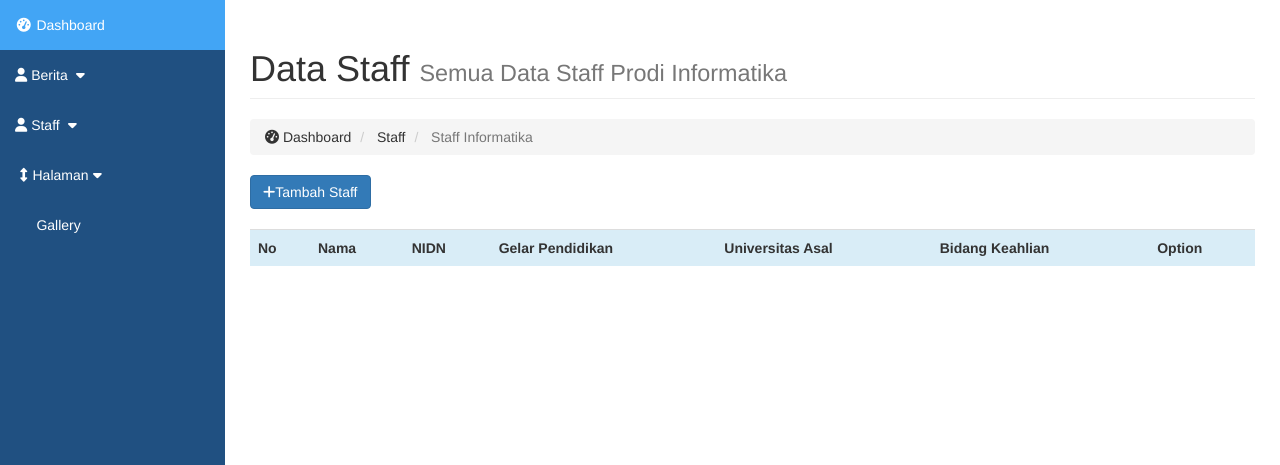
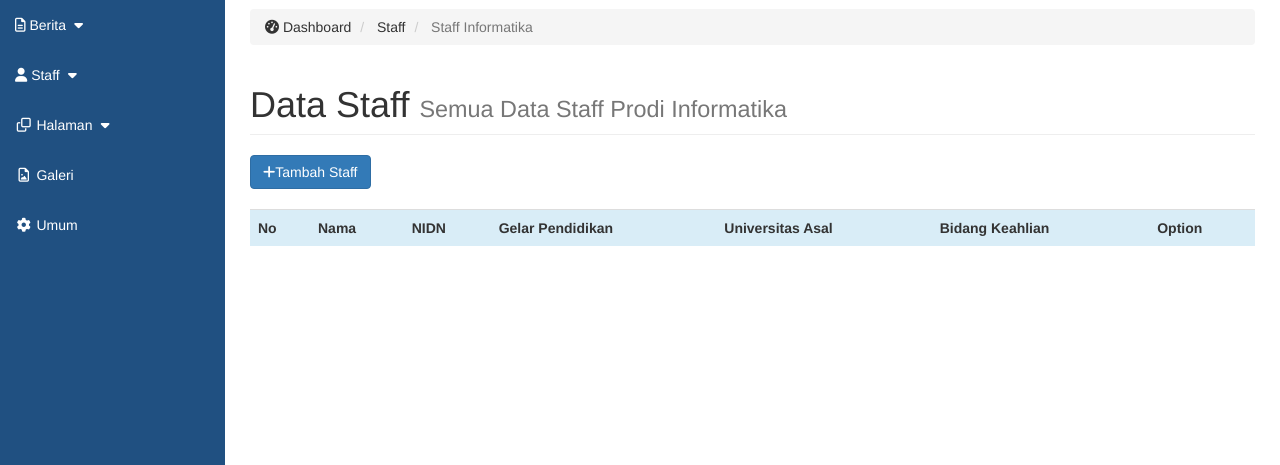
Before and after one commit to fikrikhaidir/informatika-web, a Django app: page /dashboard/staff/ in a window 1280 px wide. Shown: the part 51-516 px from the top of the page. Run offline with Django 3.2, Linux system fonts and the light colour scheme; grey boxes labelled with a size stand in for pictures from a placeholder-image service; data that the repository does not hold is empty; some libraries are stand-ins or nearby versions.

Commit message:
fixing dashboard

```diff
--- a/templates/base.html
+++ b/templates/base.html
@@ -97,8 +97,8 @@
                     						<ul>
                     							<li class="dropdown-header">Downloadable</li>
                                   <li class="divider"></li>
-                    							<li><a href="#">Kalender Akademik</a></li>
-                    							<li><a href="#">Daftar Mata Kuliah</a></li>
+                    							<li><a href="#">Kalender Akademik &nbsp;<span class="label label-warning"> Coming Soon </span></a> </li>
+                    							<li><a href="#">Daftar Mata Kuliah &nbsp;<span class="label label-warning"> Coming Soon </span></a></li>
                     						</ul>
                     					</li>
                     				</ul>
--- a/templates/dashboard/alumni.html
+++ b/templates/dashboard/alumni.html
@@ -9,9 +9,6 @@
                 <!-- Page Heading -->
                 <div class="row">
                     <div class="col-lg-12">
-                        <h1 class="page-header">
-                            Data Alumni <small>Semua Data Alumni</small>
-                        </h1>
                         <ol class="breadcrumb">
                         <li>
                                 <i class="fa fa-dashboard"></i> Dashboard
@@ -23,6 +20,9 @@
                                 <i class=""></i> Alumni
                             </li>
                         </ol>
+                        <h1 class="page-header">
+                            Data Alumni <small>Semua Data Alumni</small>
+                        </h1>
                     </div>
                     <div class="col-lg-12">
 
--- a/templates/dashboard/berita/berita.html
+++ b/templates/dashboard/berita/berita.html
@@ -9,9 +9,6 @@
                 <!-- Page Heading -->
                 <div class="row">
                     <div class="col-lg-12">
-                        <h1 class="page-header">
-                            Manajemen Berita <small>Semua Berita Staff Prodi Informatika</small>
-                        </h1>
                         <ol class="breadcrumb">
                         <li>
                                 <i class="fa fa-dashboard"></i> Dashboard
@@ -23,6 +20,9 @@
                                 <i class=""></i> Berita
                             </li>
                         </ol>
+                        <h1 class="page-header">
+                            Manajemen Berita <small>Semua Berita Staff Prodi Informatika</small>
+                        </h1>
                     </div>
 
 
--- a/templates/dashboard/berita/buat_berita.html
+++ b/templates/dashboard/berita/buat_berita.html
@@ -10,9 +10,6 @@
                 <!-- Page Heading -->
                 <div class="row">
                     <div class="col-lg-12">
-                        <h1 class="page-header">
-                            Manajemen Berita <small>Semua Berita Prodi Informatika</small>
-                        </h1>
                         <ol class="breadcrumb">
                         <li>
                                 <i class="fa fa-dashboard"></i> Dashboard
@@ -24,6 +21,9 @@
                                 <i class=""></i> Berita
                             </li>
                         </ol>
+                        <h1 class="page-header">
+                            Manajemen Berita <small>Semua Berita Prodi Informatika</small>
+                        </h1>
                     </div>
                     <div class="col-lg-12">
                     <div class="panel-body">
--- a/templates/dashboard/berita/detail_berita.html
+++ b/templates/dashboard/berita/detail_berita.html
@@ -9,9 +9,6 @@
                 <!-- Page Heading -->
                 <div class="row">
                     <div class="col-lg-12">
-                        <h1 class="page-header">
-                           Manajemen Pengumuman <small>Semua Pengumuman Staff Prodi Informatika</small>
-                        </h1>
                         <ol class="breadcrumb">
                         <li>
                                 <i class="fa fa-dashboard"></i> Dashboard
@@ -23,6 +20,9 @@
                                 <i class=""></i> Pengumuman
                             </li>
                         </ol>
+                        <h1 class="page-header">
+                           Manajemen Pengumuman <small>Semua Pengumuman Staff Prodi Informatika</small>
+                        </h1>
                     </div>
 
 
--- a/templates/dashboard/berita/pengumuman.html
+++ b/templates/dashboard/berita/pengumuman.html
@@ -9,9 +9,6 @@
                 <!-- Page Heading -->
                 <div class="row">
                     <div class="col-lg-12">
-                        <h1 class="page-header">
-                           Manajemen Pengumuman <small>Semua Pengumuman Staff Prodi Informatika</small>
-                        </h1>
                         <ol class="breadcrumb">
                         <li>
                                 <i class="fa fa-dashboard"></i> Dashboard
@@ -23,6 +20,9 @@
                                 <i class=""></i> Pengumuman
                             </li>
                         </ol>
+                        <h1 class="page-header">
+                           Manajemen Pengumuman <small>Semua Pengumuman Staff Prodi Informatika</small>
+                        </h1>
                     </div>
 
 
--- a/templates/dashboard/gallery/detail_gallery.html
+++ b/templates/dashboard/gallery/detail_gallery.html
@@ -9,9 +9,6 @@
                 <!-- Page Heading -->
                 <div class="row">
                     <div class="col-lg-12">
-                        <h1 class="page-header">
-                            Gallery <small>Semua Dokumentasi Gallery</small>
-                        </h1>
                         <ol class="breadcrumb">
                         <li>
                                 <i class="fa fa-dashboard"></i> Dashboard
@@ -24,6 +21,9 @@
                             </li>
 
                         </ol>
+                        <h1 class="page-header">
+                            Gallery <small>Semua Dokumentasi Gallery</small>
+                        </h1>
                     </div>
                     <div class="col-lg-12">
                     <div class="panel panel-body">
--- a/templates/dashboard/gallery/list_gallery.html
+++ b/templates/dashboard/gallery/list_gallery.html
@@ -9,9 +9,6 @@
                 <!-- Page Heading -->
                 <div class="row">
                     <div class="col-lg-12">
-                        <h1 class="page-header">
-                            Gallery <small>Semua Dokumentasi Prodi Informatika</small>
-                        </h1>
                         <ol class="breadcrumb">
                         <li>
                                 <i class="fa fa-dashboard"></i> Dashboard
@@ -21,6 +18,9 @@
                             </li>
 
                         </ol>
+                        <h1 class="page-header">
+                            Gallery <small>Semua Dokumentasi Prodi Informatika</small>
+                        </h1>
                     </div>
 
 
--- a/templates/dashboard/gallery/tambah_gallery.html
+++ b/templates/dashboard/gallery/tambah_gallery.html
@@ -10,9 +10,6 @@
                 <!-- Page Heading -->
                 <div class="row">
                     <div class="col-lg-12">
-                        <h1 class="page-header">
-                            Manajemen Gallery <small>Semua Dokumentasi Informatika</small>
-                        </h1>
                         <ol class="breadcrumb">
                         <li>
                                 <i class="fa fa-dashboard"></i> Dashboard
@@ -24,6 +21,9 @@
                                 <i class=""></i> Tambah Gallery
                             </li>
                         </ol>
+                        <h1 class="page-header">
+                            Manajemen Gallery <small>Semua Dokumentasi Informatika</small>
+                        </h1>
                     </div>
                     <div class="col-lg-12">
                     <div class="panel-body">
--- a/templates/dashboard/index.html
+++ b/templates/dashboard/index.html
@@ -18,9 +18,7 @@
     <script src="https://use.fontawesome.com/03ed5c9479.js"></script>
 
     <!-- Custom CSS -->
-    <link href="{% static 'css/admin/sb-admin.css' %}" rel="stylesheet">
-    {% block css %}
-    {% endblock css %}
+    <link href="{% static 'css/admin/sb-admin.css' %}" rel="stylesheet"> {% block css %} {% endblock css %}
 </head>
 
 <body>
@@ -37,7 +35,7 @@
                     <span class="icon-bar"></span>
                     <span class="icon-bar"></span>
                 </button>
-                <a class="navbar-brand" href="index.html">Dashboard</a>
+                <a class="navbar-brand" href="{% url 'home:dashboard' %}">Dashboard</a>
             </div>
             <!-- Top Menu Items -->
             <ul class="nav navbar-right top-nav">
@@ -143,11 +141,8 @@
             <!-- Sidebar Menu Items - These collapse to the responsive navigation menu on small screens -->
             <div class="collapse navbar-collapse navbar-ex1-collapse">
                 <ul class="nav navbar-nav side-nav">
-                    <li class="active">
-                        <a href="index.html"><i class="fa fa-fw fa-dashboard"></i> Dashboard</a>
-                    </li>
                     <li>
-                        <a href="javascript:;" data-toggle="collapse" data-target="#berita"><i class="fa fa-user"></i> Berita <i class="fa fa-fw fa-caret-down"></i></a>
+                        <a href="javascript:;" data-toggle="collapse" data-target="#berita"><i class="fa fa-file-text-o"></i> Berita <i class="fa fa-fw fa-caret-down"></i></a>
                         <ul id="berita" class="collapse">
                             <li>
                                 <a href="{% url 'dashboard:berita'%}">Berita</a>
@@ -174,7 +169,7 @@
                         </ul>
                     </li>
                     <li>
-                        <a href="javascript:;" data-toggle="collapse" data-target="#home"><i class="fa fa-fw fa-arrows-v"></i>Halaman<i class="fa fa-fw fa-caret-down"></i></a>
+                        <a href="javascript:;" data-toggle="collapse" data-target="#home"><i class="fa fa-fw fa-clone"></i> Halaman <i class="fa fa-fw fa-caret-down"></i></a>
                         <ul id="home" class="collapse">
                             <li>
                                 <a href="#">Profil</a>
@@ -190,10 +185,13 @@
                             </li>
                         </ul>
                     </li>
+
                     <li>
-                        <a href="{% url 'dashboard:gallery' %}"><i class="fa fa-fw fa-picture"></i> Gallery</a>
+                        <a href="{% url 'dashboard:gallery' %}"><i class="fa fa-fw fa-file-image-o"></i> Galeri</a>
                     </li>
-
+                    <li>
+                        <a href="{% url 'dashboard:gallery' %}"><i class="fa fa-fw fa-cog"></i> Umum</a>
+                    </li>
                 </ul>
             </div>
             <!-- /.navbar-collapse -->
@@ -207,7 +205,7 @@
 
         </div>
         <!-- /#page-wrapper -->
-{% endblock content %}
+        {% endblock content %}
     </div>
     <!-- /#wrapper -->
 
@@ -216,8 +214,7 @@
     <script src="https://code.jquery.com/jquery-3.2.1.min.js"></script>
     <script src="https://maxcdn.bootstrapcdn.com/bootstrap/3.3.7/js/bootstrap.min.js"></script>
     <script src="{% static 'js/dropdown.js' %}"></script>
-    {% block scripts %}
-    {% endblock scripts %}
+    {% block scripts %} {% endblock scripts %}
 
 </body>
 
--- a/templates/dashboard/kurikulum/buat_kurikulum.html
+++ b/templates/dashboard/kurikulum/buat_kurikulum.html
@@ -10,9 +10,6 @@
                 <!-- Page Heading -->
                 <div class="row">
                     <div class="col-lg-12">
-                        <h1 class="page-header">
-                            Manajemen Kurikulum <small>Semua Manajemen Kurikulum</small>
-                        </h1>
                         <ol class="breadcrumb">
                         <li>
                                 <i class="fa fa-dashboard"></i> Dashboard
@@ -24,6 +21,9 @@
                                 <i class=""></i> Kurikulum
                             </li>
                         </ol>
+                        <h1 class="page-header">
+                            Manajemen Kurikulum <small>Semua Manajemen Kurikulum</small>
+                        </h1>
                     </div>
                     <div class="col-lg-12">
                     <div class="panel-body">
--- a/templates/dashboard/kurikulum/list_kurikulum.html
+++ b/templates/dashboard/kurikulum/list_kurikulum.html
@@ -9,9 +9,6 @@
                 <!-- Page Heading -->
                 <div class="row">
                     <div class="col-lg-12">
-                        <h1 class="page-header">
-                            Gallery <small>Semua Dokumentasi Prodi Informatika</small>
-                        </h1>
                         <ol class="breadcrumb">
                         <li>
                                 <i class="fa fa-dashboard"></i> Dashboard
@@ -21,6 +18,9 @@
                             </li>
 
                         </ol>
+                        <h1 class="page-header">
+                            Gallery <small>Semua Dokumentasi Prodi Informatika</small>
+                        </h1>
                     </div>
 
 
--- a/templates/dashboard/staff/detail_staff.html
+++ b/templates/dashboard/staff/detail_staff.html
@@ -9,9 +9,6 @@
                 <!-- Page Heading -->
                 <div class="row">
                     <div class="col-lg-12">
-                        <h1 class="page-header">
-                            Data Alumni <small>Semua Data Alumni</small>
-                        </h1>
                         <ol class="breadcrumb">
                         <li>
                                 <i class="fa fa-dashboard"></i> Dashboard
@@ -26,6 +23,9 @@
                                 <i class=""></i> Detail Staff Informatika
                             </li>
                         </ol>
+                        <h1 class="page-header">
+                            Data Alumni <small>Semua Data Alumni</small>
+                        </h1>
                     </div>
                     <div class="col-lg-12">
                     <div class="panel panel-body">
--- a/templates/dashboard/staff/dosen_tetap.html
+++ b/templates/dashboard/staff/dosen_tetap.html
@@ -9,9 +9,6 @@
                 <!-- Page Heading -->
                 <div class="row">
                     <div class="col-lg-12">
-                        <h1 class="page-header">
-                            Data Alumni <small>Semua Data Alumni</small>
-                        </h1>
                         <ol class="breadcrumb">
                         <li>
                                 <i class="fa fa-dashboard"></i> Dashboard
@@ -23,6 +20,9 @@
                                 <i class=""></i> Alumni
                             </li>
                         </ol>
+                        <h1 class="page-header">
+                            Data Alumni <small>Semua Data Alumni</small>
+                        </h1>
                     </div>
                     <div class="col-lg-12">
 
--- a/templates/dashboard/staff/list_staff.html
+++ b/templates/dashboard/staff/list_staff.html
@@ -9,9 +9,6 @@
                 <!-- Page Heading -->
                 <div class="row">
                     <div class="col-lg-12">
-                        <h1 class="page-header">
-                            Data Staff <small>Semua Data Staff Prodi Informatika</small>
-                        </h1>
                         <ol class="breadcrumb">
                         <li>
                                 <i class="fa fa-dashboard"></i> Dashboard
@@ -23,6 +20,9 @@
                                 <i class=""></i> Staff Informatika
                             </li>
                         </ol>
+                        <h1 class="page-header">
+                            Data Staff <small>Semua Data Staff Prodi Informatika</small>
+                        </h1>
                     </div>
 
 
--- a/templates/dashboard/staff/tambah_staff.html
+++ b/templates/dashboard/staff/tambah_staff.html
@@ -10,9 +10,6 @@
                 <!-- Page Heading -->
                 <div class="row">
                     <div class="col-lg-12">
-                        <h1 class="page-header">
-                            Manajemen Staff <small>Semua Staff Prodi Informatika</small>
-                        </h1>
                         <ol class="breadcrumb">
                         <li>
                                 <i class="fa fa-dashboard"></i> Dashboard
@@ -24,6 +21,9 @@
                                 <i class=""></i> Alumni
                             </li>
                         </ol>
+                        <h1 class="page-header">
+                            Manajemen Staff <small>Semua Staff Prodi Informatika</small>
+                        </h1>
                     </div>
                     <div class="col-lg-12">
                     <div class="panel-body">
```
